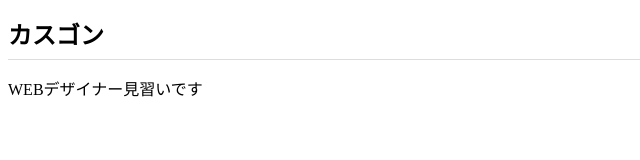
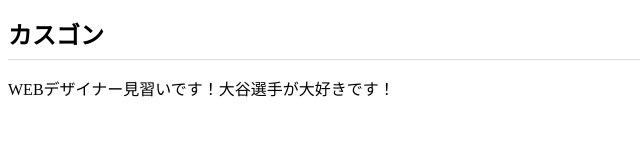
Before and after one commit to kasugon/kasugon.github.io, a plain HTML site: page index.html in a window 1280 px wide. Shown: the whole page, without its empty margins (0-640 px from the left). Drawn offline with Linux system fonts and the light colour scheme.

Commit message:
Add files via upload

```diff
--- a/index.html
+++ b/index.html
@@ -9,6 +9,6 @@
 </head>
 <body>
   <h1>カスゴン</h1>
-  <p>WEBデザイナー見習いです</p>
+  <p>WEBデザイナー見習いです！大谷選手が大好きです！</p>
 </body>
 </html>
```
